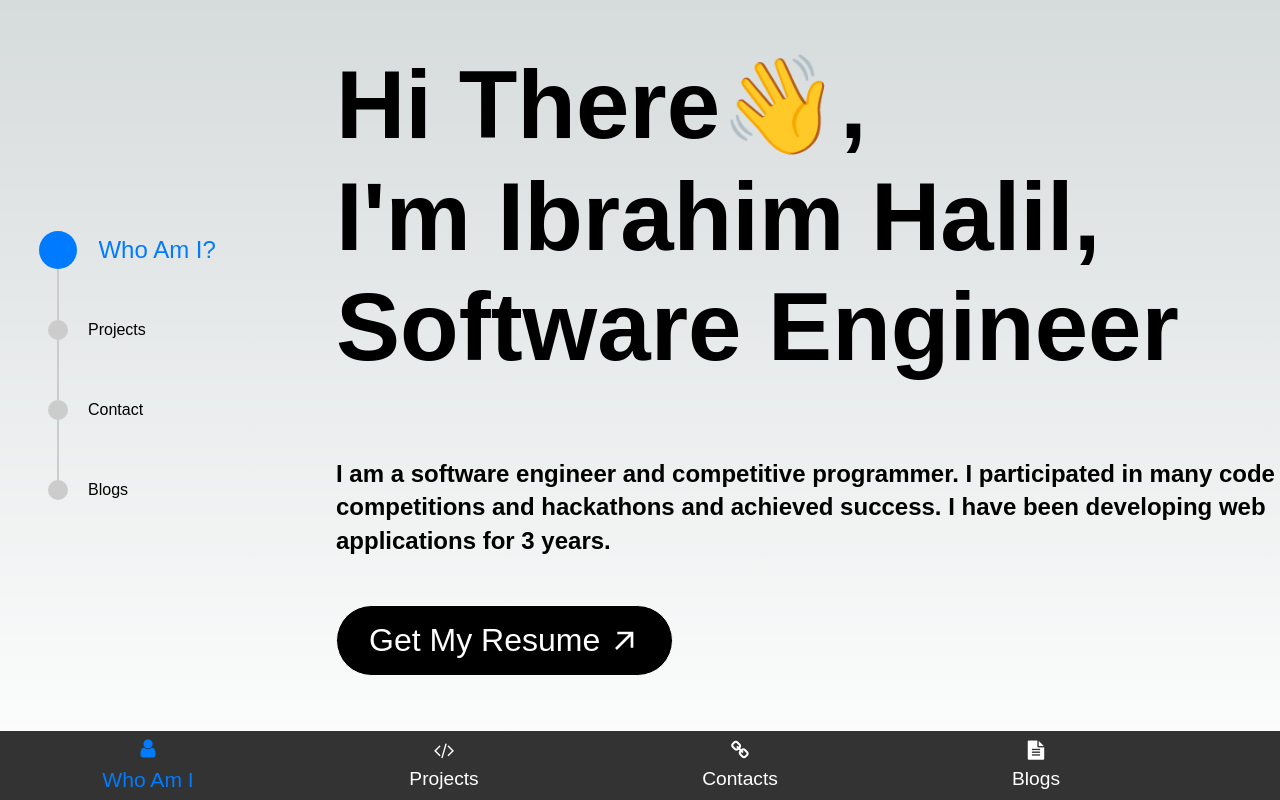
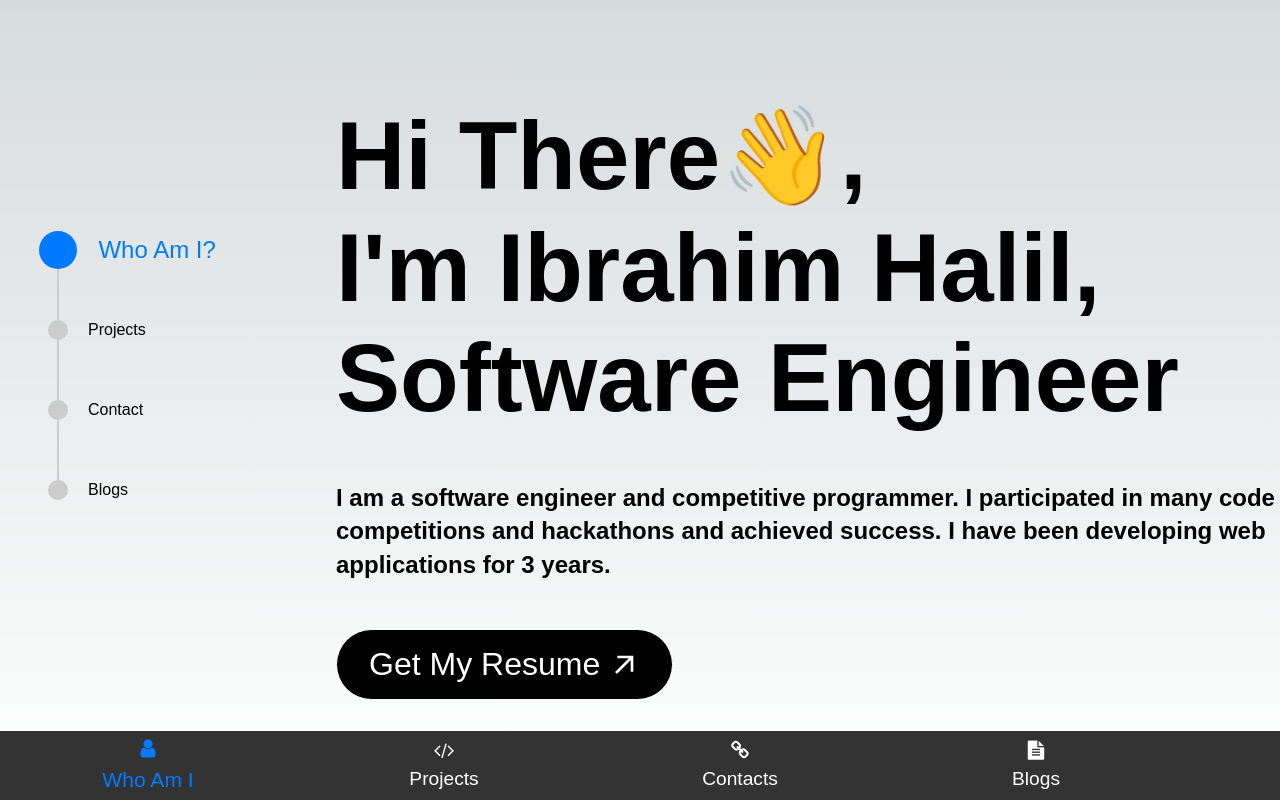
Before and after one commit to softwareVirus/portfolio, a Next.js app: page / in a window 1280 px wide. Built offline with nearby package versions, Linux system fonts and the light colour scheme.

Commit message:
Fix animation css

```diff
--- a/components/WhoAmI.jsx
+++ b/components/WhoAmI.jsx
@@ -5,10 +5,10 @@ import '@/style/introduction.css'
 
 const Introduction = () => {
   return (
-    <div>
+    <div className="who-am-i-container">
       <motion.div
-        initial={{ y: 0 }}
-        animate={{ y: -75 }}
+        initial={{ y: 75 }}
+        animate={{ y: 0 }}
         transition={{ duration: 0.5, delay: 2.25 }}
       >
         <motion.h1
```
